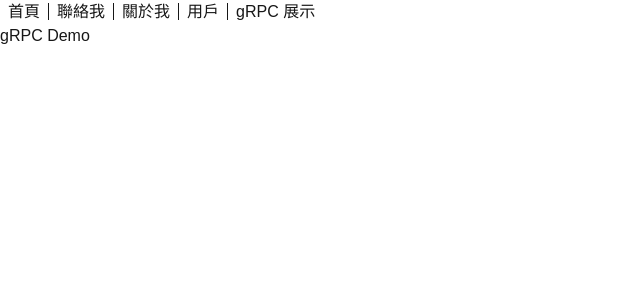
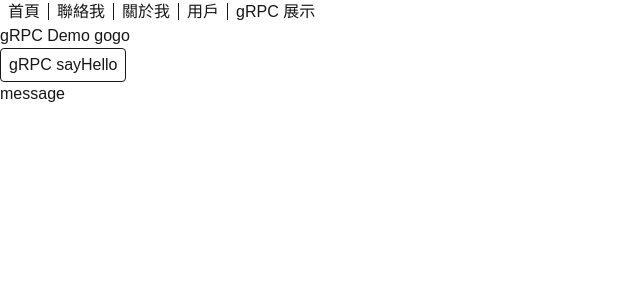
Before and after one commit to relyky/next15lab, a Next.js app: page /grpc-demo in a window 1280 px wide. Shown: the top 300 px of the page, without its empty margins (0-640 px from the left). Built offline with nearby package versions, Linux system fonts and the light colour scheme.

Commit message:
grpc-demo prepare

```diff
--- /dev/null
+++ b/app/grpc-demo/actions.ts
@@ -0,0 +1,8 @@
+"use server"
+
+export async function handleSayHello() {
+
+
+
+  return 'Hello from server'
+}
--- a/app/grpc-demo/page.tsx
+++ b/app/grpc-demo/page.tsx
@@ -1,11 +1,42 @@
-
+"use client"
+import { useState } from "react";
+import { delayAsync } from "../utils";
+import * as act from "./actions";
 
 export default function GrpcDemo() {
+  const [f_loading, setLoading] = useState(false)
+  const [message, setMessage] = useState('')
+
+  async function handleSayHello() {
+    try {
+      setMessage('')
+      setLoading(true)
+
+      const result = await act.handleSayHello()
+      console.log('ON:handleSayHello→', result)
+      await delayAsync(2000)
+
+      setMessage(JSON.stringify(result, null, 2))
+    }
+    catch (err: unknown) {
+      setMessage(JSON.stringify(err, null, 2))
+    }
+    finally {
+      setLoading(false)
+    }
+  }
+
   return (
     <div>
-      <h1>gRPC Demo</h1>
+      <h1>gRPC Demo gogo</h1>
+      {f_loading && <p className="text-5xl font-bold">Loading...</p>}
 
+      <button className="px-2 py-1 border rounded"
+        onClick={handleSayHello}>gRPC sayHello</button>
 
+      <br/>
+      <label>message</label>
+      <pre>{message}</pre>
     </div>
   )
 }
--- a/package.json
+++ b/package.json
@@ -10,6 +10,9 @@
     "proto:generate": "protoc --ts_out generated --proto_path protos protos/*.proto"
   },
   "dependencies": {
+    "@grpc/grpc-js": "^1.13.4",
+    "@protobuf-ts/runtime": "^2.11.1",
+    "@protobuf-ts/runtime-rpc": "^2.11.1",
     "next": "15.3.3",
     "react": "^19.0.0",
     "react-dom": "^19.0.0"
```
Also changed, not shown: 1 other file (tests, documents, lock files or other folders).
